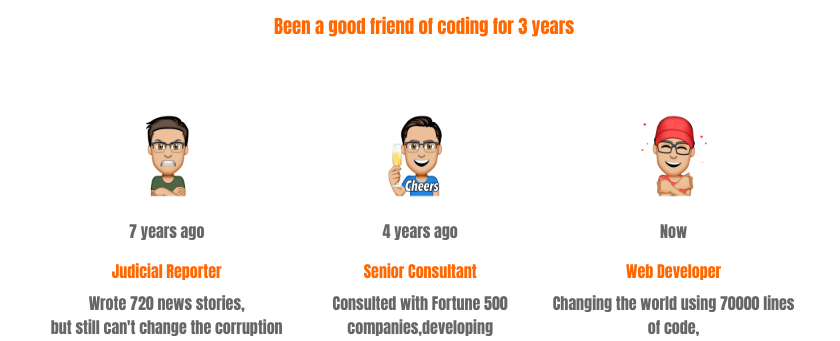
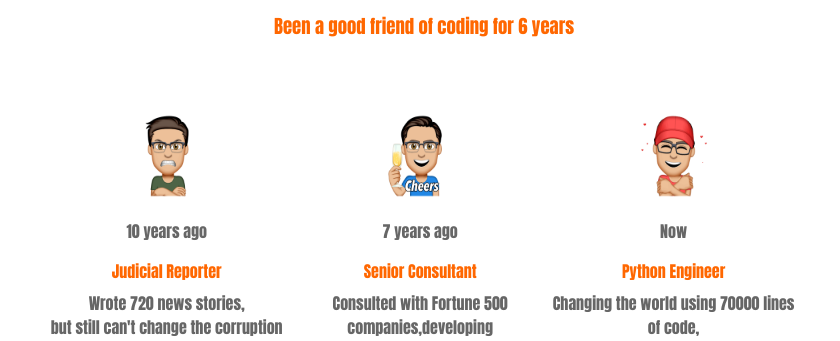
Before and after one commit to williamlifaith/Williamliresume, a plain HTML site: page index.html in a window 1280 px wide. Shown: the part 308-649 px from the top of the page, 216-1056 px from the left. Drawn offline with nearby package versions, Linux system fonts and the light colour scheme.

Commit message:
Update index.html

```diff
--- a/index.html
+++ b/index.html
@@ -29,7 +29,7 @@
             </div>
             <div class="se">A passionate creative hard working and loyal Full Stack developer!
             </div>
-            <div class="se orgin"><h3>Been a good friend of coding for 3 years</h3>
+            <div class="se orgin"><h3>Been a good friend of coding for 6 years</h3>
             </div>
             <div class="se-1">
                 <ul>
@@ -37,7 +37,7 @@
                         <div><a href="https://www.caixinglobal.com/" target="_blank">
                             <img class="img-h" src="./images/emoji-me-face-maker.gif"></a>
                         </div>
-                        <div class="se">7 years ago
+                        <div class="se">10 years ago
                         </div>
                         <div class="se orgin">
                             Judicial Reporter
@@ -51,7 +51,7 @@
                                 <img class="img-h" src="./images/emoji-me-face-maker2.gif">
                             </a>
                         </div>
-                        <div class="se">4 years ago
+                        <div class="se">7 years ago
                         </div>
                         <div class="se orgin">Senior Consultant
                         </div>
@@ -67,7 +67,7 @@
                         </div>
                         <div class="se">Now
                         </div>
-                        <div class="se orgin">Web Developer
+                        <div class="se orgin">Python Engineer
                         </div>
                         <div>Changing the world using 70000 lines of code,<br>the more is on the way...
                         </div>
```
